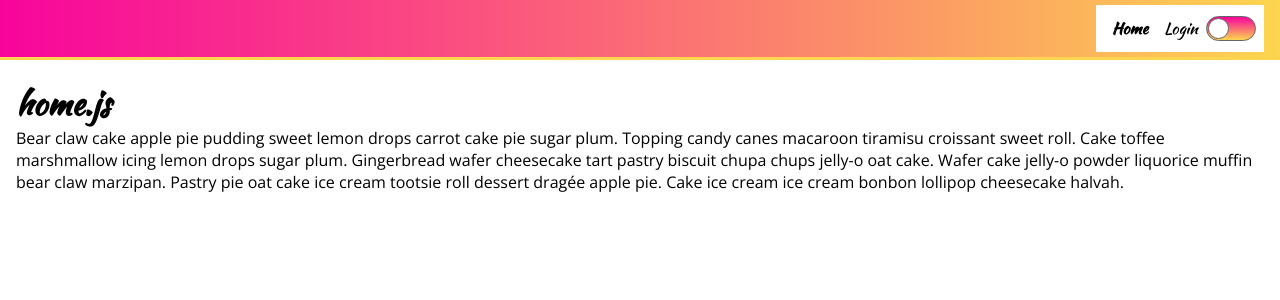
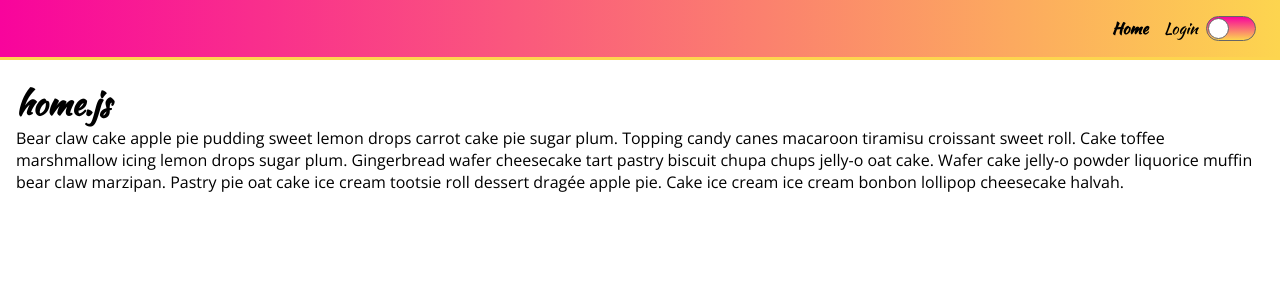
Before and after one commit to oanskyy/react-styled-components, a React (Create React App) app: page / in a window 1280 px wide. Shown: the top 300 px of the page. Built offline with nearby package versions, Linux system fonts and the light colour scheme.

Commit message:
Amend header style

```diff
--- a/src/components/common/Header.js
+++ b/src/components/common/Header.js
@@ -22,7 +22,6 @@ const Menu = styled.nav`
     left: 0;
     padding: 8px;
     border-bottom: 3px solid ${props => props.theme.secondaryColor};
-    background: ${props => props.theme.bodyBackgroundColor};
 
     @media (min-width: 768px) {
         display: flex;
```
